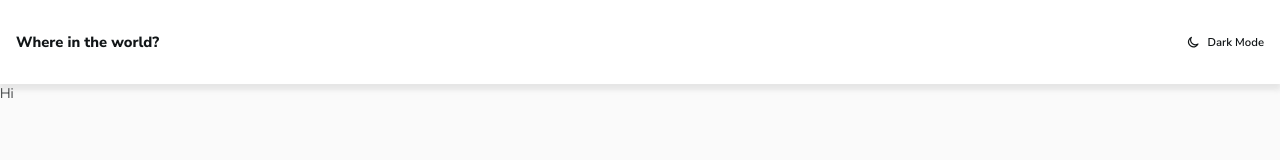
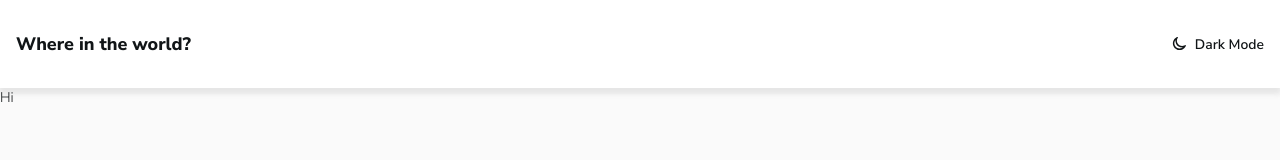
Before and after one commit to HeinMinThant117/rest-countries-react, a React (Create React App) app: page / in a window 1280 px wide. Shown: the top 160 px of the page. Built offline with nearby package versions, Linux system fonts and the light colour scheme.

Commit message:
Font size tweaks

```diff
--- a/src/components/Header.css
+++ b/src/components/Header.css
@@ -24,6 +24,12 @@
   transform: rotate(-25deg);
 }
 
+@media only screen and (min-width: 768px) {
+    .container {
+        font-size: 1.1em;
+    }
+}
+
 @media only screen and (min-width: 1440px) {
   .container {
     padding: 2rem 4rem;
```
